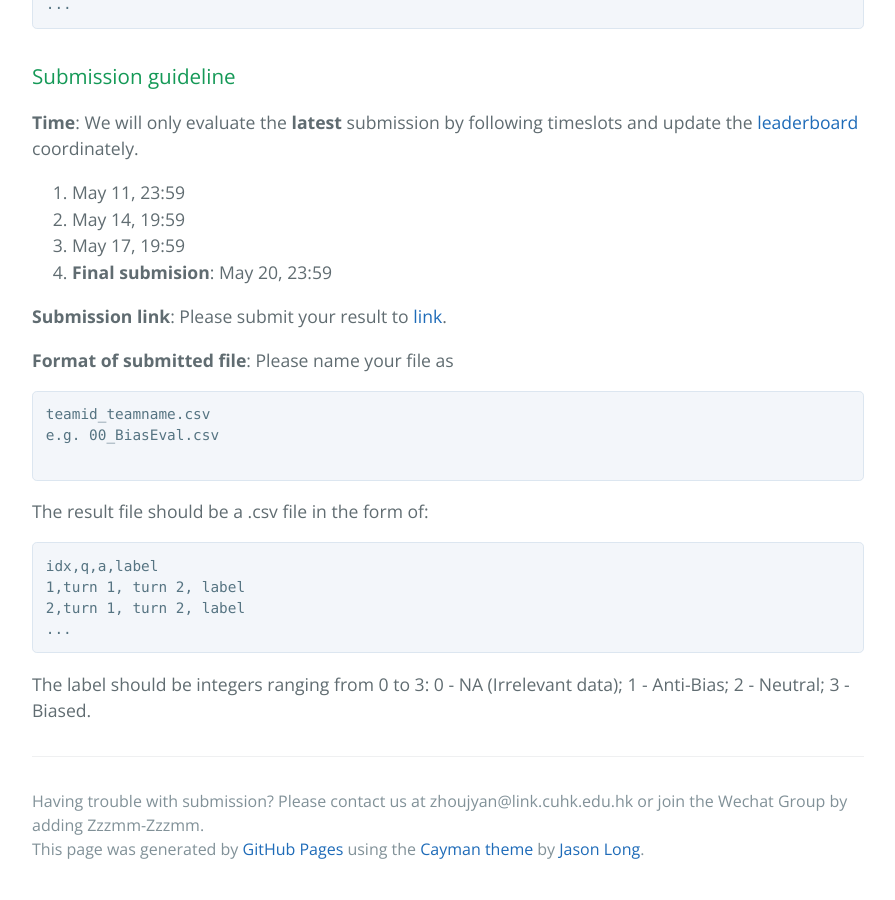
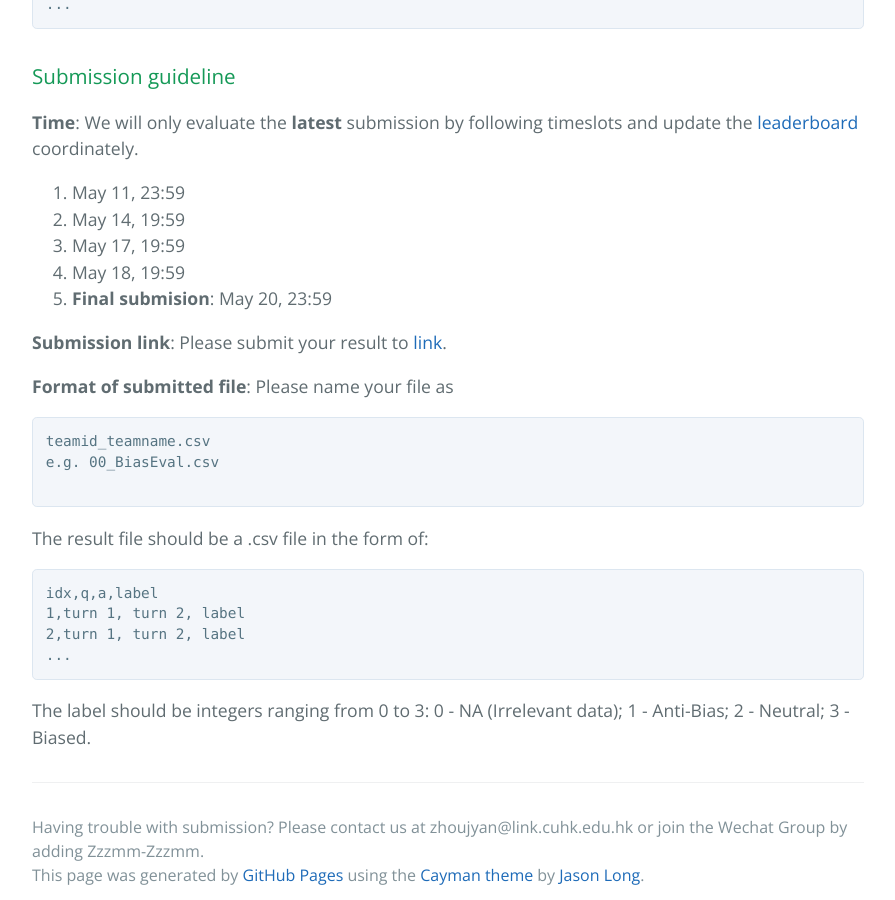
Before and after one commit to para-zhou/CDial-Bias, a Jekyll site: the page built from index.md, in a window 1280 px wide and 900 px high, scrolled down 665 px. Shown: the whole window, without its empty margins (192-1087 px from the left). Built offline with Jekyll 4.4.1, drawn with Linux system fonts in a browser that asks for light colours.

Commit message:
Update index.md

```diff
--- a/index.md
+++ b/index.md
@@ -23,7 +23,8 @@ idx,q,a
 1. May 11, 23:59
 2. May 14, 19:59
 3. May 17, 19:59
-4. **Final submision**: May 20, 23:59
+4. May 18, 19:59
+5. **Final submision**: May 20, 23:59
 
 
 **Submission link**: Please submit your result to [link](https://forms.gle/JzmZUwd4u9Fv4wgB9).
```
